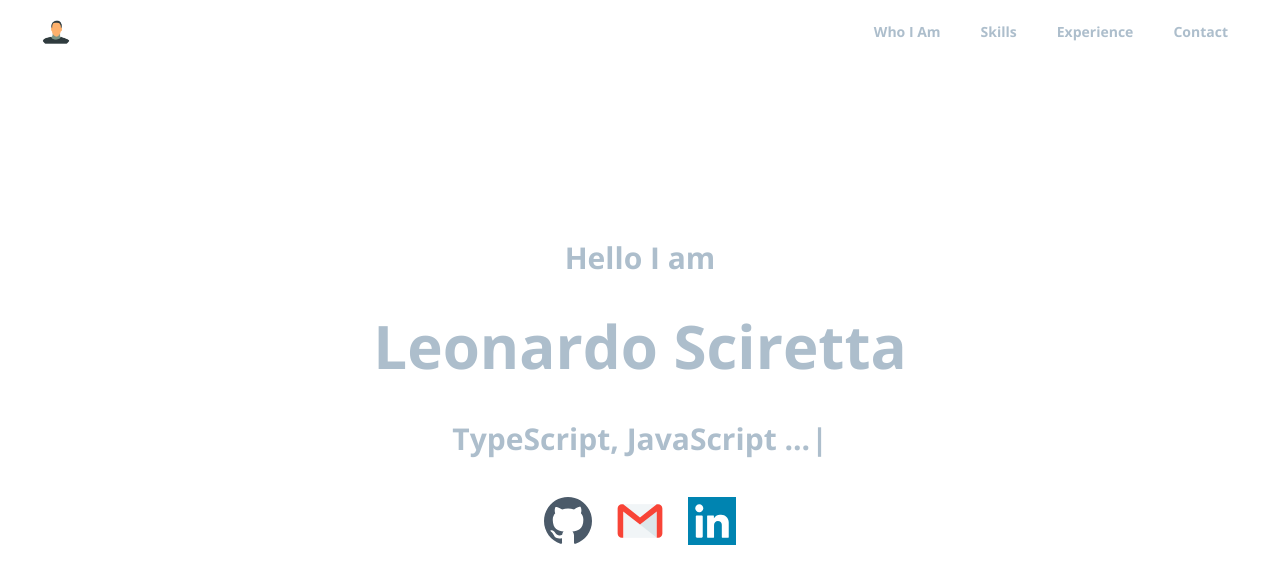
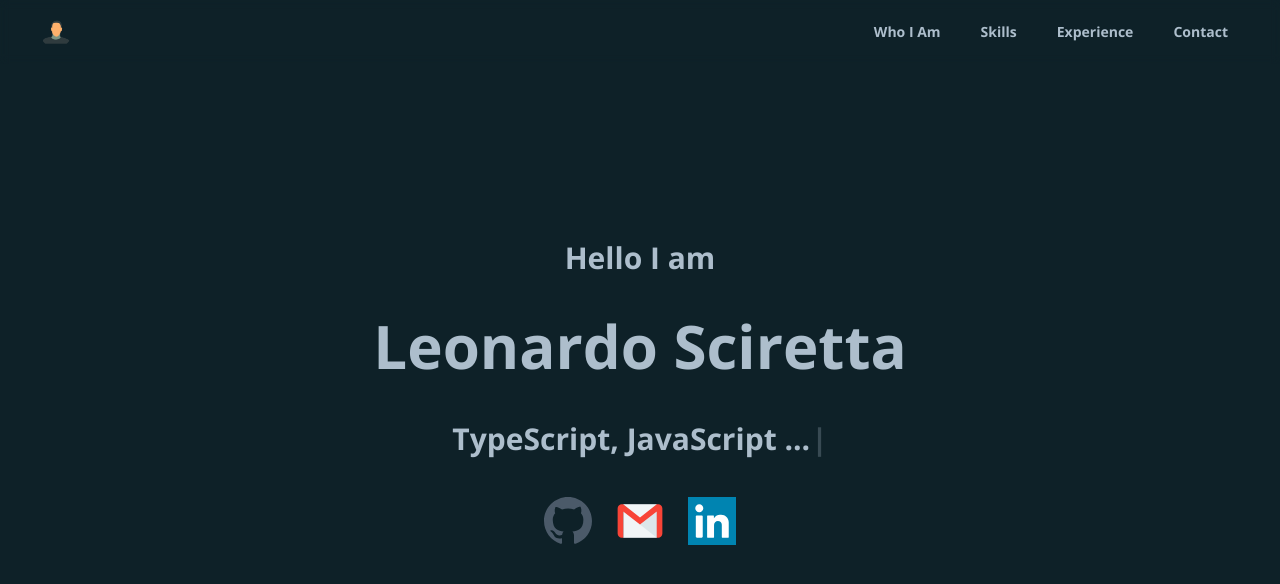
Before and after one commit to sciretta/sciretta, a Next.js app: page / in a window 1280 px wide. Shown: the top 584 px of the page. Built offline with nearby package versions, Linux system fonts and the light colour scheme.

Commit message:
skills component

```diff
--- a/pages/index.tsx
+++ b/pages/index.tsx
@@ -1,13 +1,15 @@
 import TopBar from 'src/modules/shared/components/TopBar'
+import Skills from 'src/modules/skills/Skills'
 import WhoAmI from 'src/modules/who-am-i/WhoAmI'
 // const Main = loadable(() => import('views/Main'))
 // <Main fallback={<Loading display="main section 👋" />} />
 
 export default function Home() {
   return (
-    <>
+    <div className="bg-dark">
       <TopBar />
       <WhoAmI />
-    </>
+      <Skills />
+    </div>
   )
 }
--- /dev/null
+++ b/src/modules/skills/Skills.tsx
@@ -0,0 +1,7 @@
+import React from 'react'
+
+function Skills() {
+  return <div style={{ minHeight: '100vh' }}></div>
+}
+
+export default Skills
```
